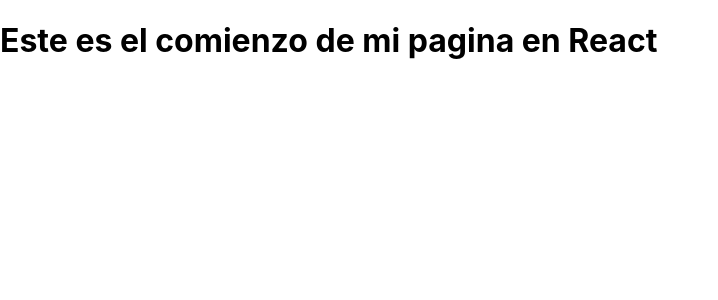
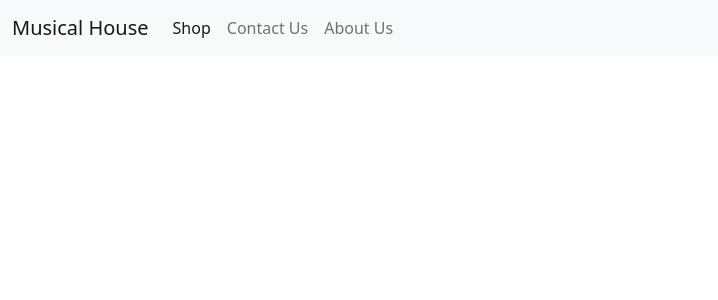
Before and after one commit to SenseiSanta/reactAppCoderhouse, a React (Create React App) app: page / in a window 1280 px wide. Shown: the top 300 px of the page, without its empty margins (0-718 px from the left). Built offline with nearby package versions, Linux system fonts and the light colour scheme.

Commit message:
Actualizando Navbar

```diff
--- a/public/index.html
+++ b/public/index.html
@@ -25,6 +25,9 @@
       Learn how to configure a non-root public URL by running `npm run build`.
     -->
     <title>React App</title>
+
+    <!-- Scripts -->
+
   </head>
   <body>
     <noscript>You need to enable JavaScript to run this app.</noscript>
--- a/src/App.js
+++ b/src/App.js
@@ -1,10 +1,11 @@
-import logo from './logo.svg';
 import './App.css';
+import Navbar from './components/Navbar';
 
 function App() {
-  return (<>
-    <h1>Este es el comienzo de mi pagina en React</h1>
-  </>);
+  return <>
+    <Navbar />
+  </>
+
 }
 
 export default App;
--- /dev/null
+++ b/src/components/Navbar.jsx
@@ -0,0 +1,29 @@
+import React from 'react'
+
+function Navbar() {
+  return (
+    <nav className="navbar navbar-expand-lg navbar-light bg-light">
+        <div className="container-fluid">
+            <a className="navbar-brand" href="#">Musical House</a>
+            <button className="navbar-toggler" type="button" data-bs-toggle="collapse" data-bs-target="#navbarSupportedContent" aria-controls="navbarSupportedContent" aria-expanded="false" aria-label="Toggle navigation">
+                <span className="navbar-toggler-icon"></span>
+            </button>
+            <div className="collapse navbar-collapse" id="navbarSupportedContent">
+                <ul className="navbar-nav me-auto mb-2 mb-lg-0">
+                    <li className="nav-item">
+                        <a className="nav-link active" aria-current="page" href="#">Shop</a>
+                    </li>
+                    <li className="nav-item">
+                        <a className="nav-link" href="#">Contact Us</a>
+                    </li>
+                    <li className="nav-item">
+                        <a className="nav-link" href="#">About Us</a>
+                    </li>
+                </ul>
+            </div>
+        </div>
+    </nav>
+  )
+}
+
+export default Navbar
--- a/src/index.js
+++ b/src/index.js
@@ -3,6 +3,8 @@
 import './index.css';
 import App from './App';
 import reportWebVitals from './reportWebVitals';
+import 'bootstrap/dist/css/bootstrap.min.css';
+import 'bootstrap/dist/js/bootstrap.bundle.min';
 
 const root = ReactDOM.createRoot(document.getElementById('root'));
 root.render(
```
Also changed, not shown: package.json (+8 -0 lines), src/logo.svg (added), 1 other file (tests, documents, lock files or other folders).
